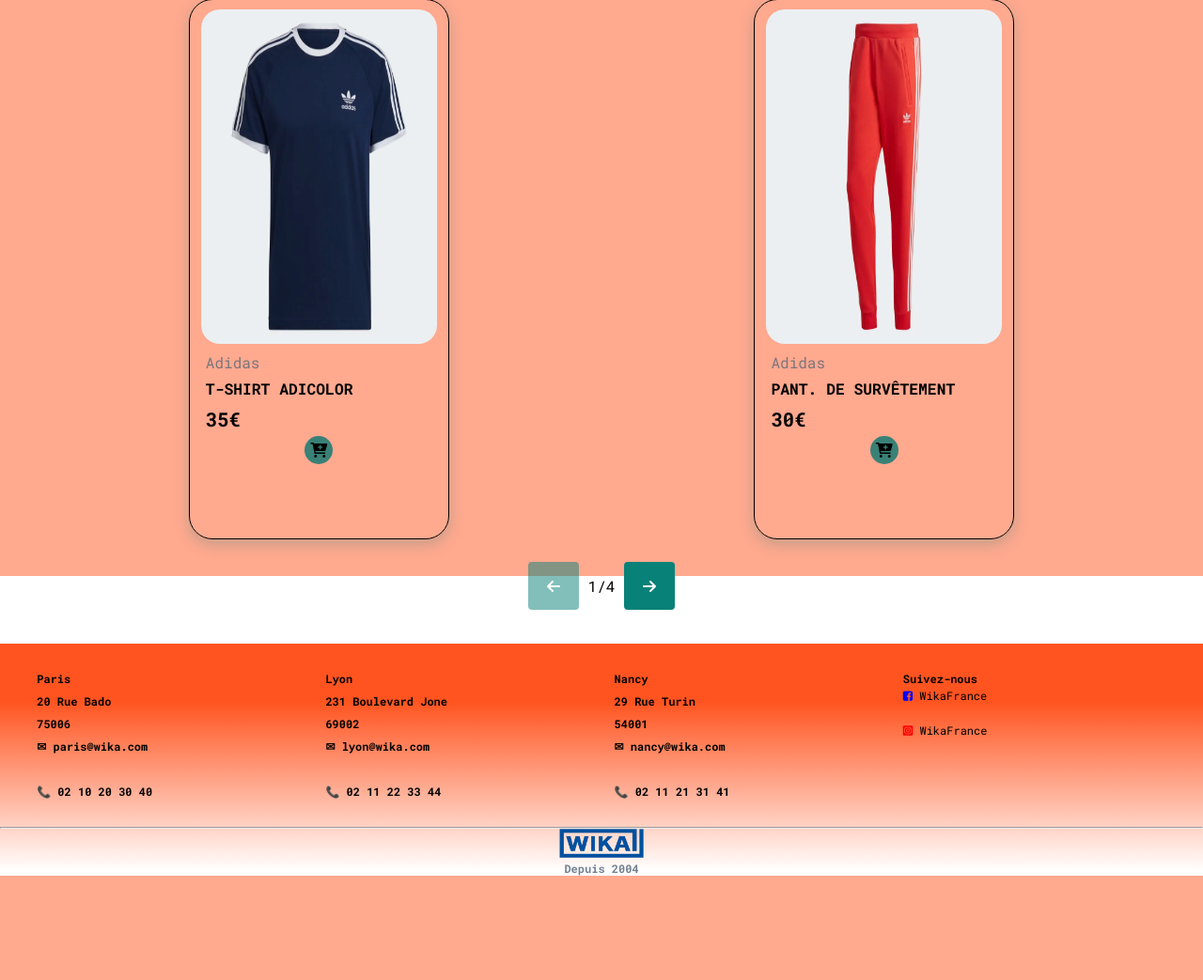
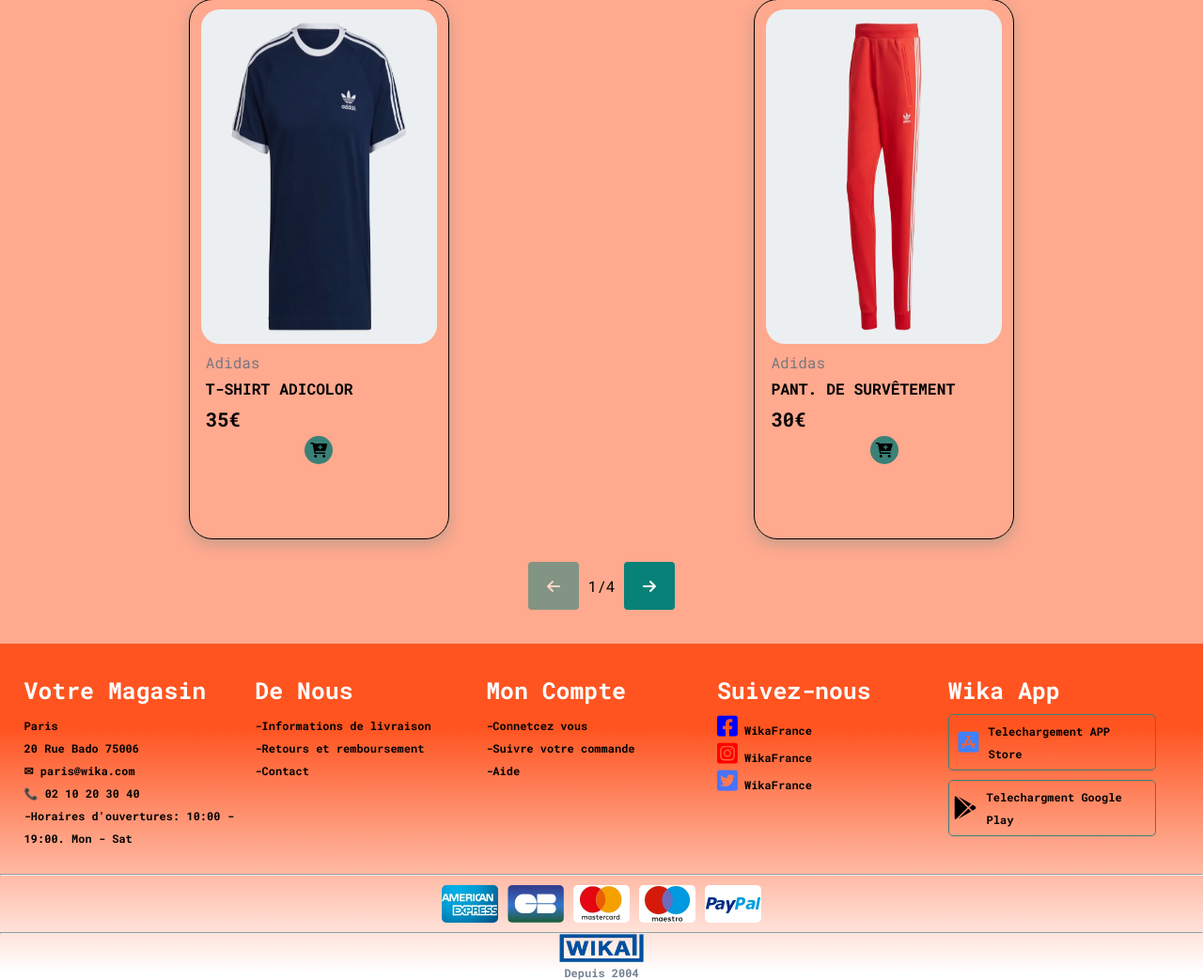
Before and after one commit to Alihh961/projet-final, a PHP site: page /shop.html in a window 1280 px wide. Shown: the part 1770-2813 px from the top of the page at 94% size. Before the commit the page ends 2702 px from the top, so only its background shows below. Run offline with PHP 8.4, Linux system fonts and the light colour scheme; some libraries are stand-ins or nearby versions.

Commit message:
edit shop footer

```diff
--- a/shop.html
+++ b/shop.html
@@ -484,48 +484,66 @@
         <span id="page"></span>
         <a href="javascript:nextProduits()" id="next"><i class="fa-solid fa-arrow-right"></i></a>
     </div>
+
     <footer>
 
         <section class="foot">
             <div>
+                <h3>Votre Magasin</h3>
                 <p>Paris</p>
-                <p>20 Rue Bado <br>75006</p>
+                <p>20 Rue Bado 75006</p>
                 <a href="mailto:paris@wika.com">&#9993; paris@wika.com</a>
-                <br>
                 <a href="tel:0033210203040">&#128222; 02 10 20 30 40</a>
-            </div>
-
-
-
-            <div>
-                <p>Lyon</p>
-                <p>231 Boulevard Jone<br>69002</p>
-                <a href="mailto:lyon@wika.com">&#9993; lyon@wika.com</a>
-                <br>
-                <a href="tel:0033211223344">&#128222; 02 11 22 33 44</a>
-            </div>
-
-
-
-            <div>
-                <p>Nancy</p>
-                <p>29 Rue Turin <br>54001</p>
-                <a href="mailto:nancy@wika.com">&#9993; nancy@wika.com</a>
-                <br>
-                <a href="tel:0033210203040">&#128222; 02 11 21 31 41</a>
+                <p><span>-Horaires d'ouvertures:</span> 10:00 - 19:00. Mon - Sat</p>
             </div>
 
             <div>
-                <p>Suivez-nous</p>
-                <i class='fa fa-facebook-square'><a href="https://www.facebook.com/"> WikaFrance</a></i><br>
-                <i class='fa fa-instagram-square'><a href="https://www.instagram.com/"> WikaFrance</a></i>
+                <h3>De Nous</h3>
+                <a href="#">-Informations de livraison</a>
+                <a href="#">-Retours et remboursement</a>
+                <a href="#">-Contact</a>
+            </div>
+
+            <div>
+                <h3>Mon Compte</h3>
+                <a href="">-Connetcez vous</a>
+                <a href="">-Suivre votre commande</a>
+                <a href="">-Aide</a>
+            </div>
+
+            <div>
+                <h3>Suivez-nous</h3>
+                <a href="https://www.facebook.com/"><i class='fa-brands fa-facebook-square'></i> WikaFrance</a>
+                <a href="https://www.instagram.com/"><i class='fa-brands fa-instagram-square'></i> WikaFrance</a>
+                <a href=""><i class="fa-brands fa-twitter-square"></i> WikaFrance</a>
+            </div>
+
+            <div class="wika-app">
+                <h3>Wika App</h3>
+                <a href="#"><i class="fa-brands fa-app-store-ios" style ='padding-right: 10px;color:rgb(61, 129, 255);margin-left:5px'></i><span>  Telechargement APP Store</span></a>
+                <a href="#"><i class="fa-brands fa-google-play" style ='padding-right: 10px;'></i><span>  Telechargment Google Play</span></a>
             </div>
         </section>
+
         <hr>
+
+        <div class="mdp">
+
+            <img src="imgs/modes de paiement/1528273036537082707.png" alt="American Express">
+            <img src="imgs/modes de paiement/15282730981571339584.png" alt="CB">
+            <img src="imgs/modes de paiement/15282732803587566708.png" alt="Mastercard">
+            <img src="imgs/modes de paiement/15282732983375743706.png" alt="Maestro">
+            <img src="imgs/modes de paiement/15282733431754785346.png" alt="PayPal">
+
+        </div>
+
+        <hr>
+
         <figure>
            <a href="#"><img src="imgs/WIKA_Logo.svg.png" alt="Logo-footer"></a>
-        <figcaption>Depuis 2004</figcaption>
+           <figcaption>Depuis 2004</figcaption>
         </figure>
+
     </footer>
 
     <script src="script/java.js"></script>
--- a/style/style.css
+++ b/style/style.css
@@ -741,7 +741,8 @@ img[alt="Logo-footer"] {
 
 #pagination {
   text-align: center;
-  margin-bottom: 4%;
+  padding-bottom: 4%;
+  background: rgb(255 84 32 / 50%);
 }
 
 #pagination a {
@@ -777,5 +778,3 @@ img[alt="Logo-footer"] {
   position: absolute;
   right: 0%;
 }
-
-;
```
